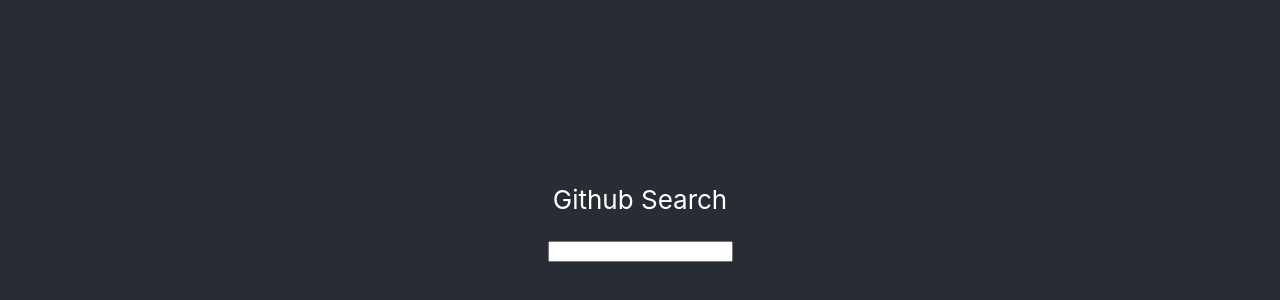
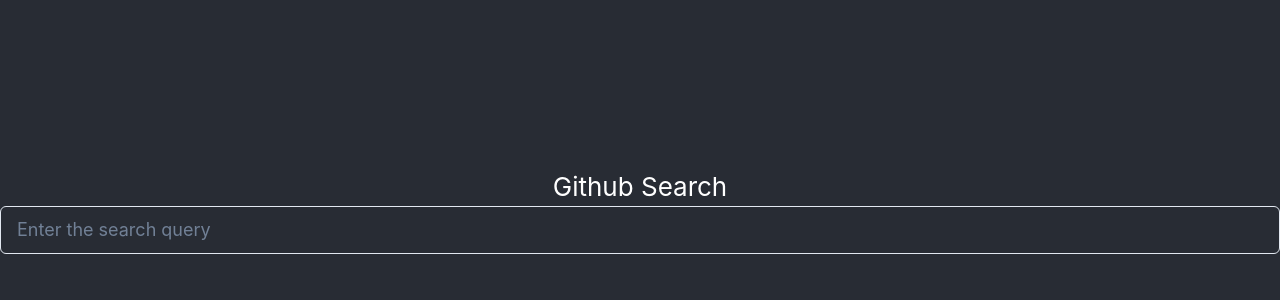
Before and after one commit to developerdenesh/github-search, a React (Create React App) app in the folder frontend/: page / in a window 1280 px wide. Shown: the part 190-490 px from the top of the page. Built offline with nearby package versions, Linux system fonts and the light colour scheme.

Commit message:
Adding chakra, and handlers for the input

```diff
--- a/frontend/package.json
+++ b/frontend/package.json
@@ -3,9 +3,14 @@
   "version": "0.1.0",
   "private": true,
   "dependencies": {
+    "@chakra-ui/react": "^2.4.9",
+    "@emotion/react": "^11.10.5",
+    "@emotion/styled": "^11.10.5",
     "@testing-library/jest-dom": "^5.16.5",
     "@testing-library/react": "^13.4.0",
     "@testing-library/user-event": "^13.5.0",
+    "axios": "^1.2.4",
+    "framer-motion": "^8.5.2",
     "react": "^18.2.0",
     "react-dom": "^18.2.0",
     "react-scripts": "5.0.1",
--- a/frontend/src/App.js
+++ b/frontend/src/App.js
@@ -1,5 +1,5 @@
 import './App.css';
-import Input from './components/input';
+import Searchinput from './components/input';
 
 function App() {
   return (
@@ -8,7 +8,7 @@
         <p>
           Github Search
         </p>
-        <Input />
+        <Searchinput />
       </header>
     </div>
   );
--- a/frontend/src/components/input.js
+++ b/frontend/src/components/input.js
@@ -1,9 +1,57 @@
-import React from "react";
+import React, { useState } from "react";
+import { Input } from "@chakra-ui/react";
+import axios from "axios";
 
-const Input = () => {
-    return(
-        <input/>
+
+const Searchinput = () => {
+    const [value, setValue] = useState("")
+
+    const handleChange = (event) => {
+        setValue(event.target.value)
+    }
+
+    const handleKeyDown = (event) => {
+        if (event.key === "Enter") {
+            // TODO: make this a component
+            let formData = {
+                body: "name",
+                type: "user"
+            }
+
+            axios({
+
+                // Endpoint to send files
+                url: "http://localhost:5000/search",
+                method: "POST",
+                headers: {
+                    'Content-Type': 'application/json;charset=UTF-8',
+                    "Access-Control-Allow-Origin": "*",
+                    'Access-Control-Allow-Credentials': true
+                },
+
+                // Attaching the form data
+                data: JSON.stringify(formData),
+            })
+                .then((res) => {
+                    console.log(res)
+                })
+                .catch((err) => {
+                    console.error(err)
+                });
+        }
+        console.log("enter")
+    }
+
+
+    return (
+        <Input
+            value={value}
+            onChange={handleChange}
+            onKeyDown={handleKeyDown}
+            placeholder="Enter the search query"
+            size='lg'
+        />
     )
 }
 
-export default Input;
+export default Searchinput;
--- a/frontend/src/index.js
+++ b/frontend/src/index.js
@@ -3,12 +3,15 @@
 import './index.css';
 import App from './App';
 import reportWebVitals from './reportWebVitals';
+import { ChakraProvider } from '@chakra-ui/react'
 
 const root = ReactDOM.createRoot(document.getElementById('root'));
 root.render(
-  <React.StrictMode>
-    <App />
-  </React.StrictMode>
+  <ChakraProvider>
+    <React.StrictMode>
+      <App />
+    </React.StrictMode>
+  </ChakraProvider>
 );
 
 // If you want to start measuring performance in your app, pass a function
```
Also changed, not shown: 1 other file (tests, documents, lock files or other folders).
